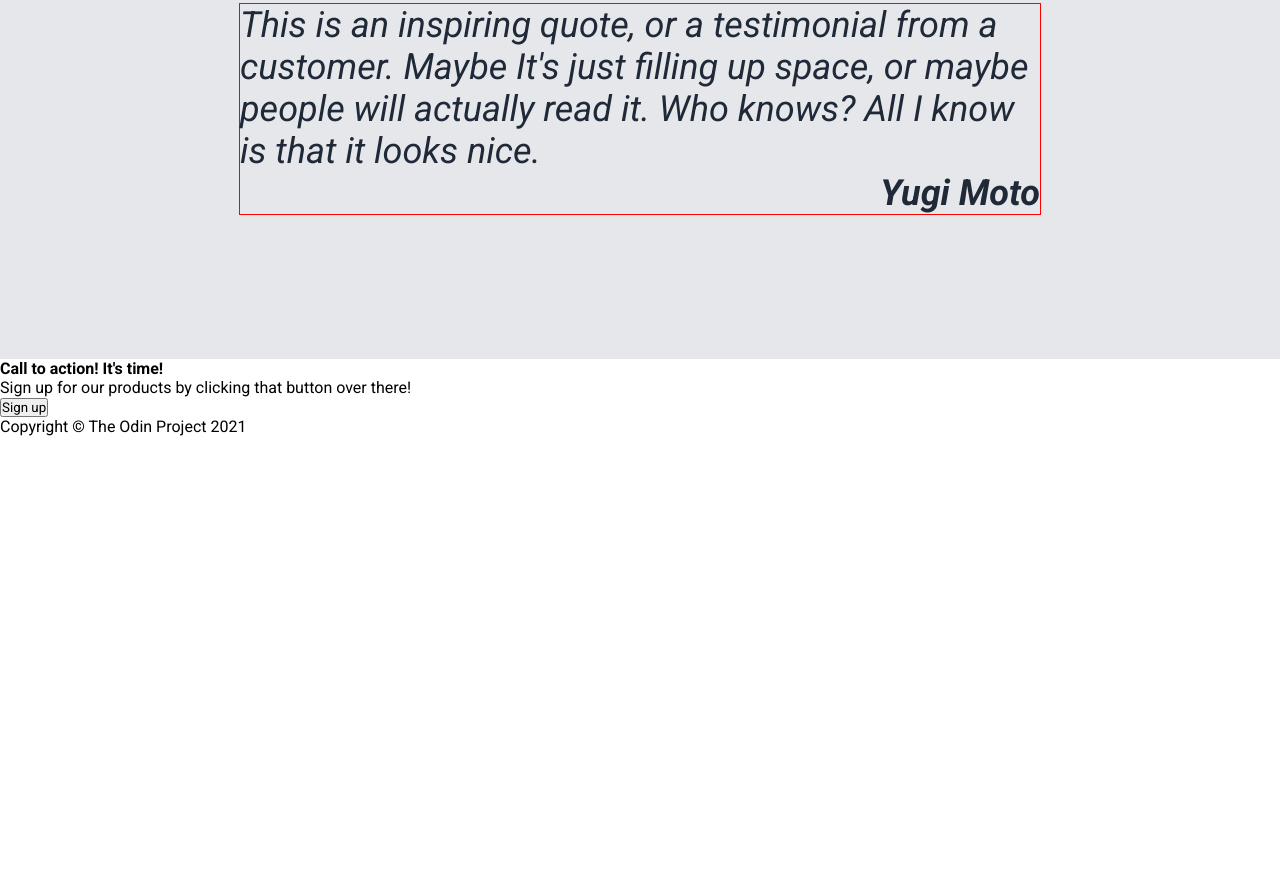
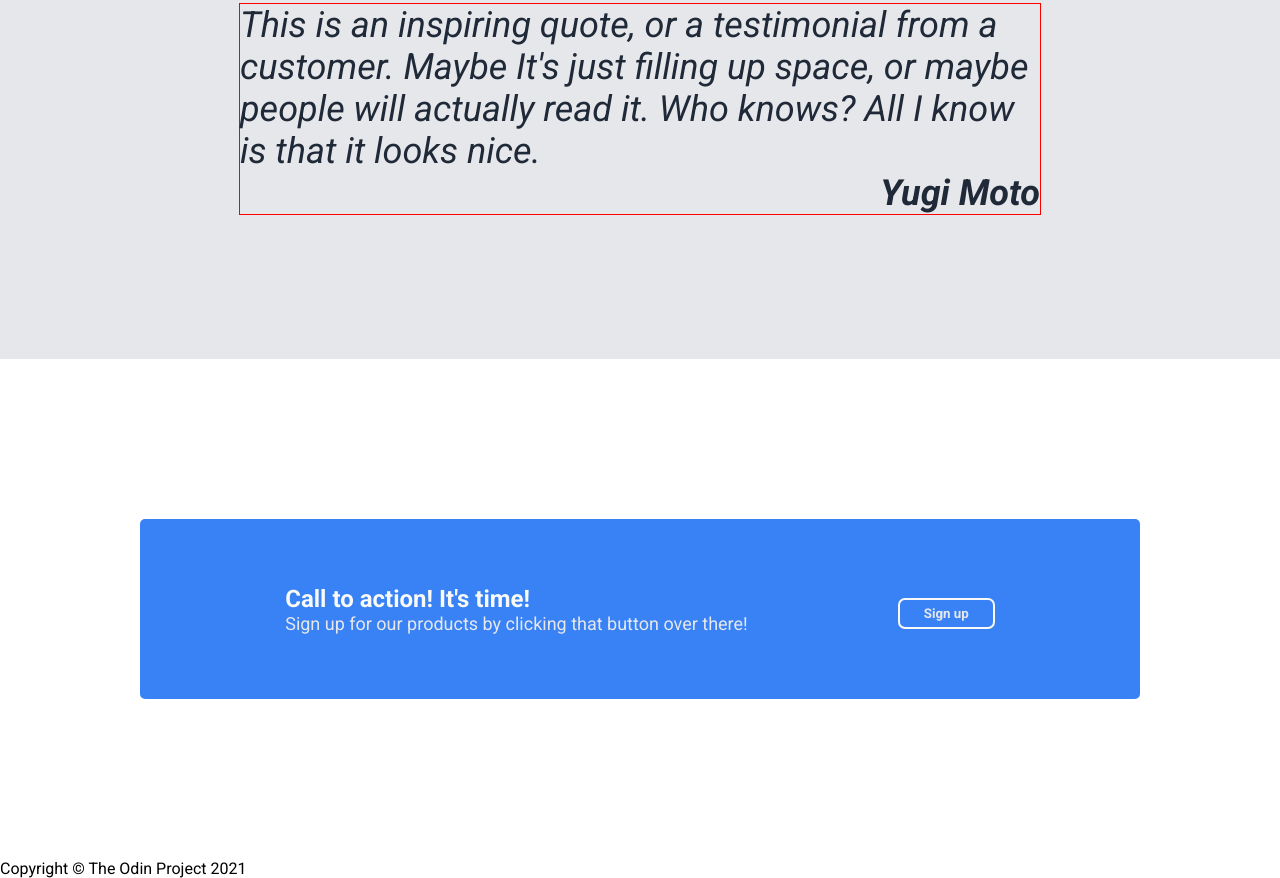
Before and after one commit to ArueMaru/landing-page, a plain HTML site: page index.html in a window 1280 px wide. Shown: the part 1242-2120 px from the top of the page. Before the commit the page ends 1678 px from the top, so only its background shows below. Drawn offline with Linux system fonts and the light colour scheme.

Commit message:
add style to call to action section

```diff
--- a/index.html
+++ b/index.html
@@ -79,10 +79,17 @@
 
   </section>
 
-  <div>
-    <h4>Call to action! It's time!</h4>
-    <p>Sign up for our products by clicking that button over there!</p>
-    <button>Sign up</button>
+  <div class="container-white-space">
+
+    <div class="call-to-action">
+      <div class="call-to-action-info">
+        <h4>Call to action! It's time!</h4>
+        <p>Sign up for our products by clicking that button over there!</p>
+      </div>
+
+      <button class="call-button">Sign up</button>
+    </div>
+
   </div>
 
   <footer>
--- a/style.css
+++ b/style.css
@@ -59,6 +59,7 @@ li a {
   padding: 8px 30px;
   border-radius: 7px;
   margin-top: 8px;
+  font-weight: bold;
 }
 
 .hero-information {
@@ -130,3 +131,44 @@ li a {
   align-self: flex-end;
   font-weight: bold;
 }
+
+.container-white-space {
+  height: 500px;
+  width: 100vw;
+  display: flex;
+  justify-content: center;
+  align-items: center;
+
+}
+
+.call-to-action {
+  background-color: #3882f6;
+  height: 180px;
+  width: 1000px;
+  display: flex;
+  justify-content: center;
+  align-items: center;
+  border-radius: 5px;
+
+}
+
+.call-to-action h4 {
+  font-size: 24px;
+  color: #f9faf8;
+}
+
+.call-to-action p {
+  font-size: 18px;
+  color: #e5e7eb;
+}
+
+.call-button {
+  background-color: #3882f6;
+  color: #e5e7eb;
+  border: 2px solid #f9faf8;
+  padding: 6px 24px;
+  border-radius: 7px;
+  margin-top: 8px;
+  font-weight: bold;
+  margin-left: 150px;
+}
```
